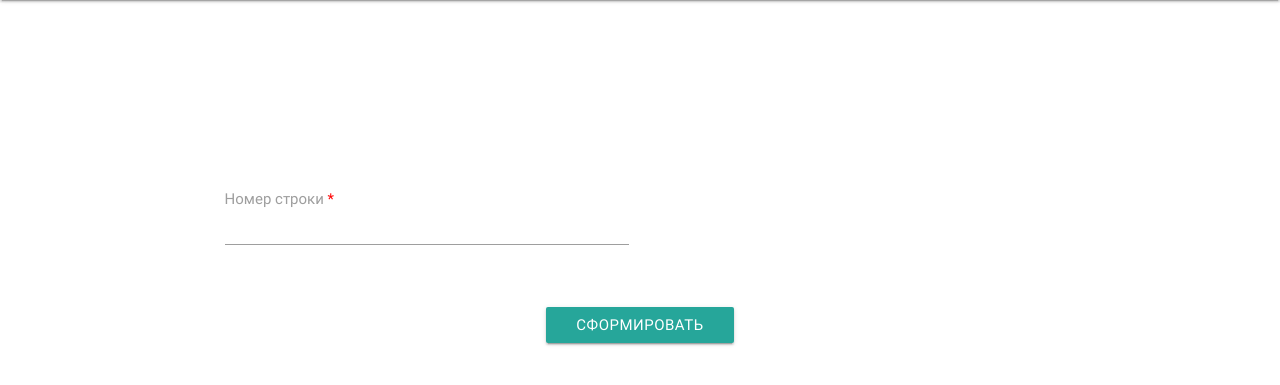
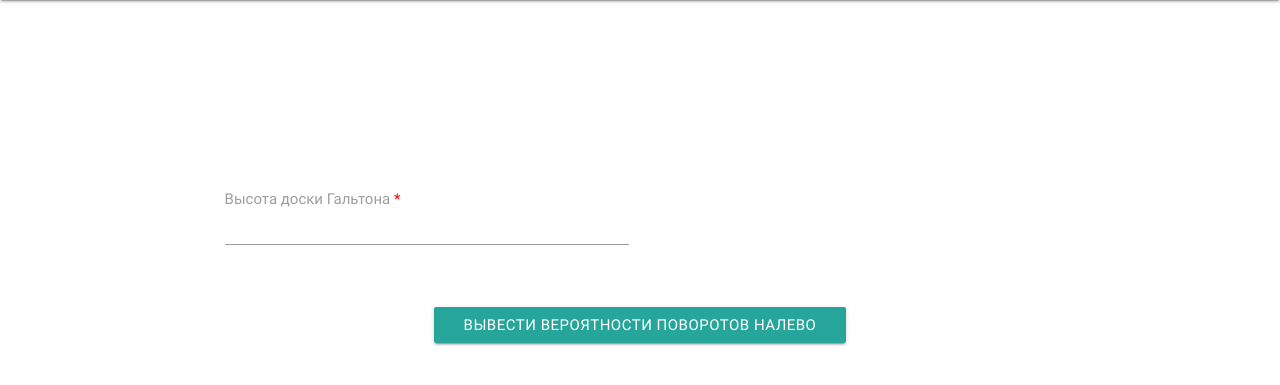
Before and after one commit to alexladnev/dalton_table, a Flask app: page /line in a window 1280 px wide. Shown: the part 64-449 px from the top of the page. Run offline with Flask 2, Linux system fonts and the light colour scheme; some libraries are stand-ins or nearby versions.

Commit message:
Update line.html

```diff
--- a/templates/line.html
+++ b/templates/line.html
@@ -25,11 +25,11 @@
         <div class="row">
             <div class="input-field col s4 offset-s2">
                 &nbsp;<input id="stringi1" name="stringi1" type="number">
-                <label for="stringi1" id="label_stringi1">Номер строки<font color="red">&nbsp;*</font></label>
+                <label for="stringi1" id="label_stringi1">Высота доски Гальтона<font color="red">&nbsp;*</font></label>
             </div>
         </div>
         <br>
-        <button type="submit" class="btn">Сформировать</button>
+        <button type="submit" class="btn">Вывести вероятности поворотов налево</button>
     </div>
 </form>
 <script type="text/javascript" src="https://code.jquery.com/jquery-3.2.1.min.js"></script>
```
